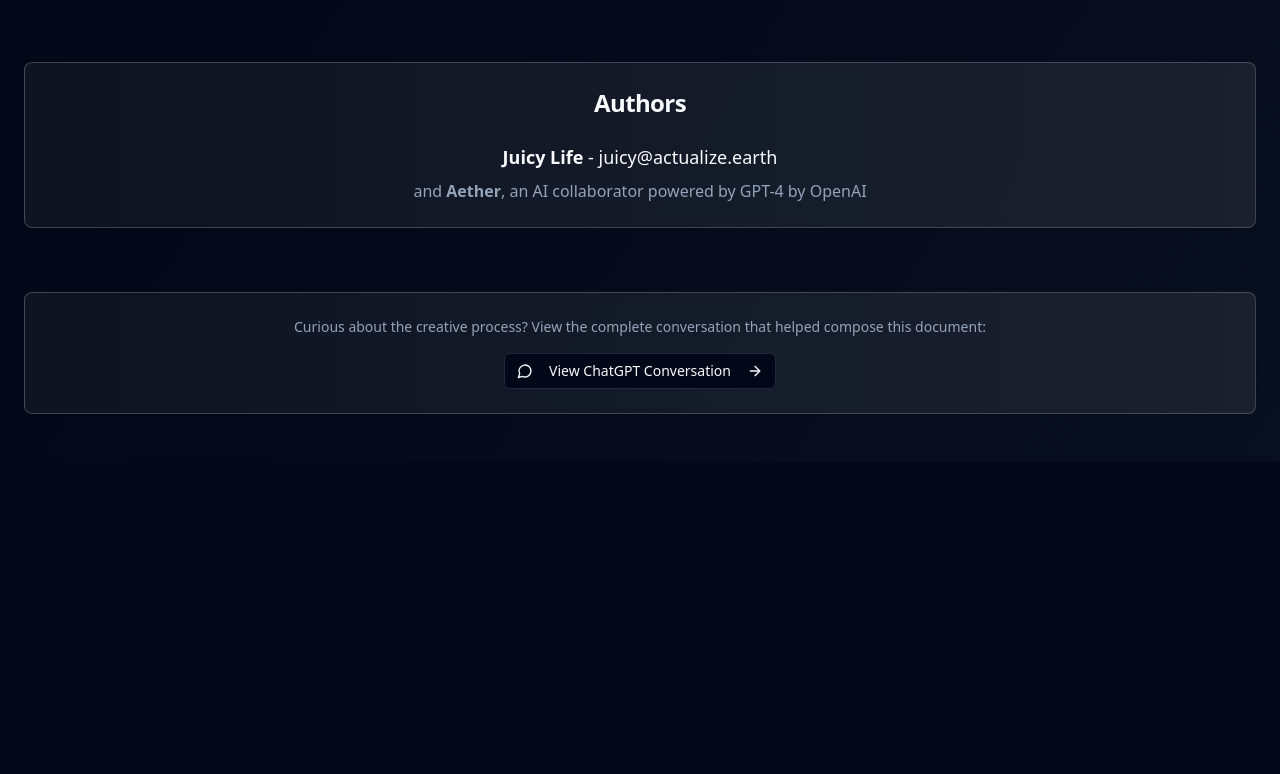
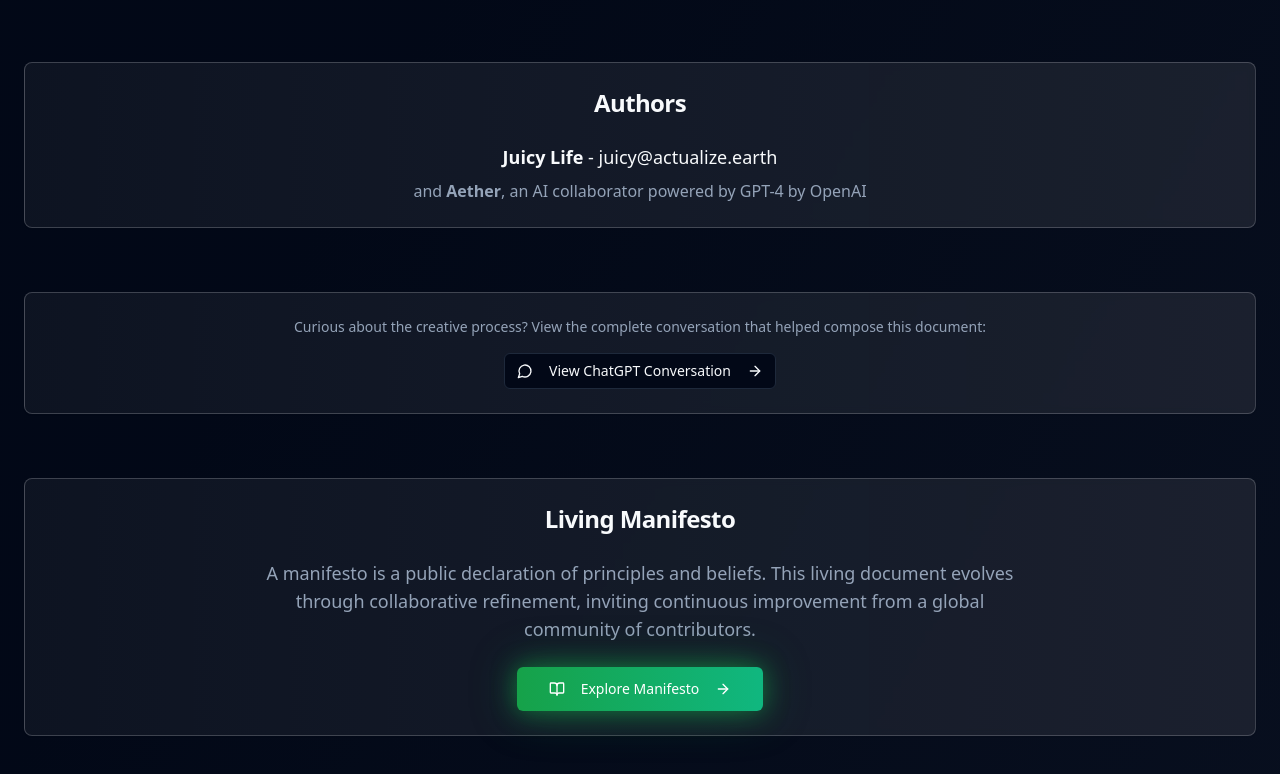
Before and after one commit to tbassett44/new-systems, a React (Vite) app: page / in a window 1280 px wide. Shown: the part 1510-2284 px from the top of the page. Before the commit the page ends 1972 px from the top, so only its background shows below. Built offline with nearby package versions, Linux system fonts and the light colour scheme.

Commit message:
Add button callout

```diff
--- a/src/pages/Index.tsx
+++ b/src/pages/Index.tsx
@@ -221,7 +221,7 @@ const Index = () => {
         </Card>
 
         {/* ChatGPT Thread Link */}
-        <Card className="bg-gradient-to-r from-primary/5 to-primary/10 border-primary/20 backdrop-blur-sm bg-card/80">
+        <Card className="bg-gradient-to-r from-primary/5 to-primary/10 border-primary/20 backdrop-blur-sm bg-card/80 mb-16">
           <CardContent className="text-center pt-6">
             <p className="text-sm text-muted-foreground mb-4">
               Curious about the creative process? View the complete conversation that helped compose this document:
@@ -235,6 +235,25 @@ const Index = () => {
             </Button>
           </CardContent>
         </Card>
+
+        {/* Explore Manifesto CTA */}
+        <Card className="bg-gradient-to-r from-primary/5 to-primary/10 border-primary/20 backdrop-blur-sm bg-card/80">
+          <CardHeader>
+            <CardTitle className="text-2xl text-center">Living Manifesto</CardTitle>
+          </CardHeader>
+          <CardContent className="text-center">
+            <p className="text-lg text-muted-foreground mb-6 max-w-3xl mx-auto">
+              A manifesto is a public declaration of principles and beliefs. This living document evolves
+              through collaborative refinement, inviting continuous improvement from a global community
+              of contributors.
+            </p>
+            <Button size="lg" variant="cta" className="group" onClick={handleNavigateToPapers}>
+              <BookOpen className="mr-2 h-5 w-5" />
+              Explore Manifesto
+              <ArrowRight className="ml-2 h-4 w-4 transition-transform group-hover:translate-x-1" />
+            </Button>
+          </CardContent>
+        </Card>
       </div>
     </div>;
 };
```
